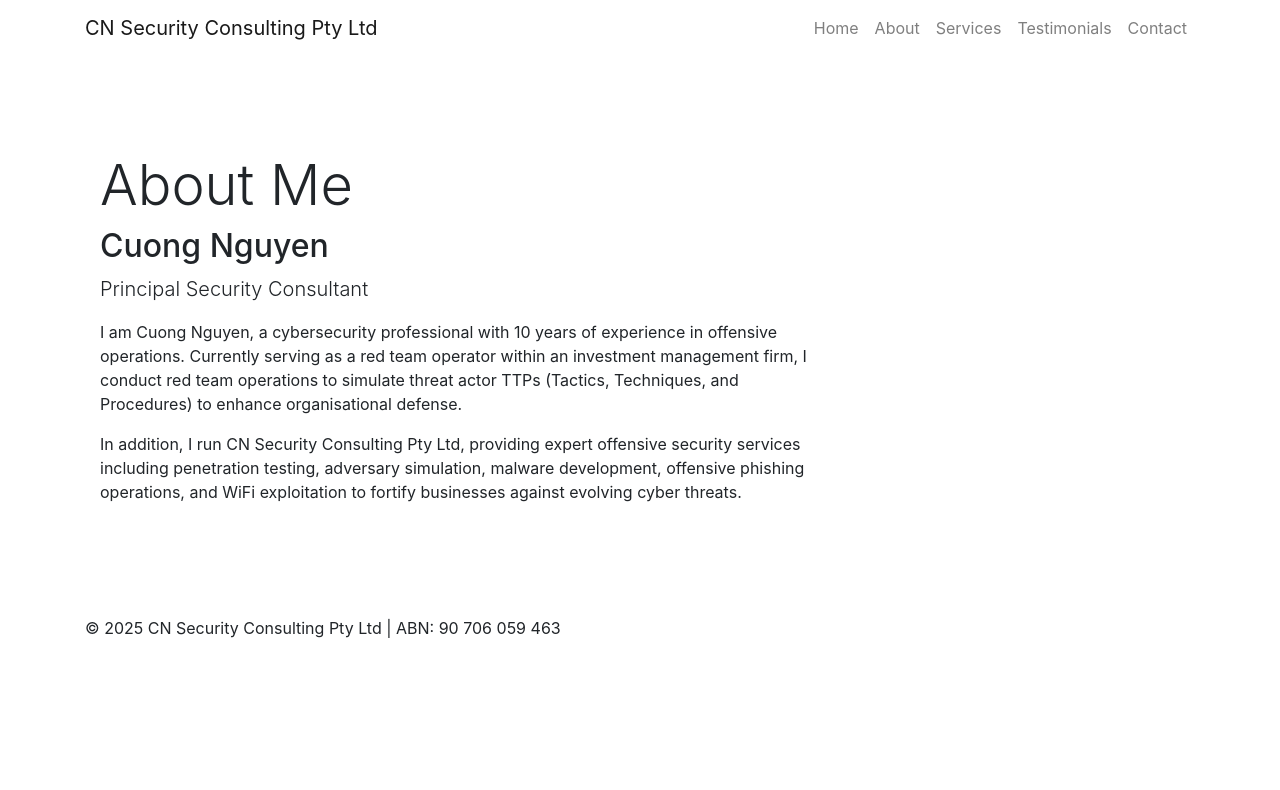
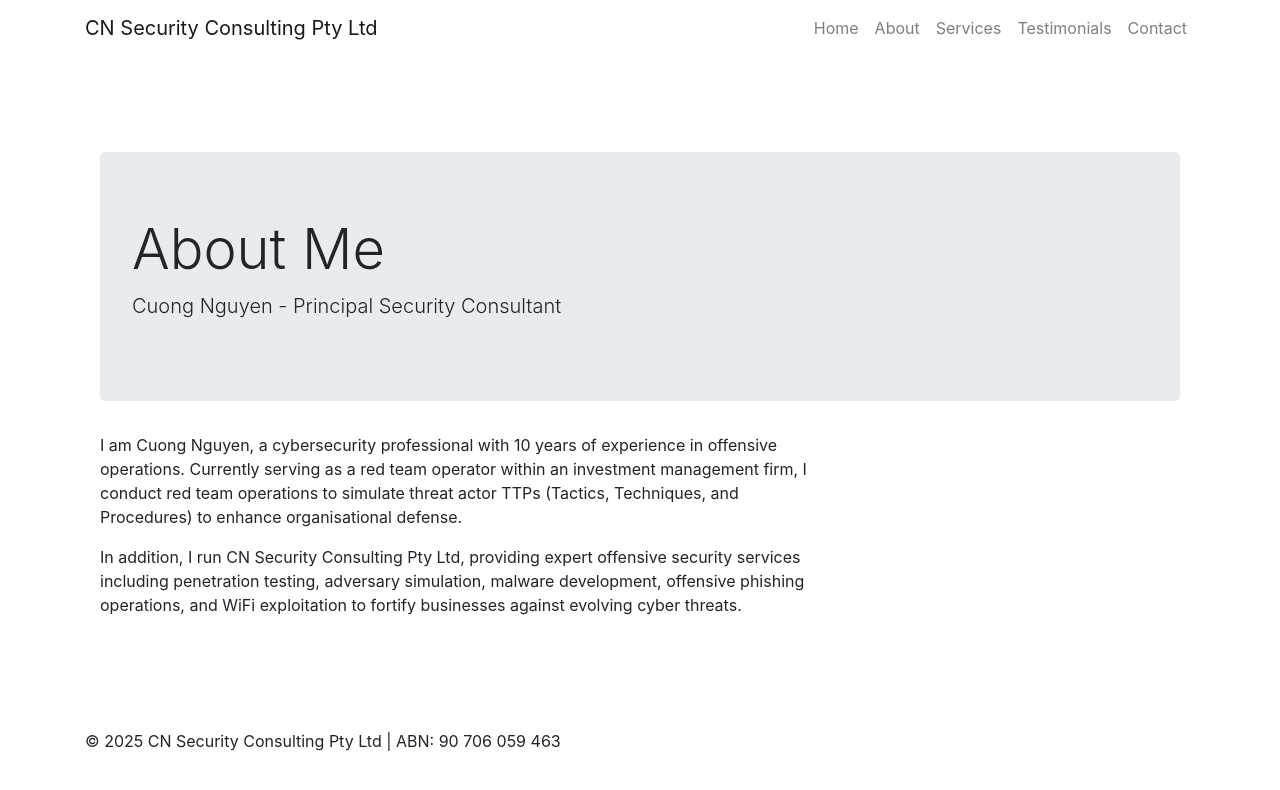
Before and after one commit to hookthieves/hookthieves.github.io, a Jekyll site: the page built from about.html, in a window 1280 px wide. Shown: the top 790 px of the page. Built offline with Jekyll 4.4.1, drawn with Linux system fonts in a browser that asks for light colours.

Commit message:
Update about.html

```diff
--- a/about.html
+++ b/about.html
@@ -3,11 +3,12 @@ layout: default
 title: About
 ---
 <div class="container py-5">
-    <h1 class="display-4">About Me</h1>
+    <div class="jumbotron">
+        <h1 class="display-4">About Me</h1>
+        <p class="lead">Cuong Nguyen - Principal Security Consultant</p>
+    </div>
     <div class="row">
         <div class="col-md-8">
-            <h2>Cuong Nguyen</h2>
-            <p class="lead">Principal Security Consultant</p>
             <p>I am Cuong Nguyen, a cybersecurity professional with 10 years of experience in offensive operations. Currently serving as a red team operator within an investment management firm, I conduct red team operations to simulate threat actor TTPs (Tactics, Techniques, and Procedures) to enhance organisational defense.</p>
             <p>In addition, I run CN Security Consulting Pty Ltd, providing expert offensive security services including penetration testing, adversary simulation, malware development, offensive phishing operations, and WiFi exploitation to fortify businesses against evolving cyber threats.</p>
         </div>
```
